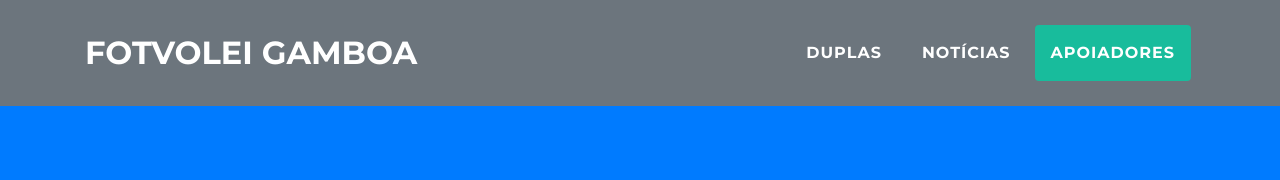
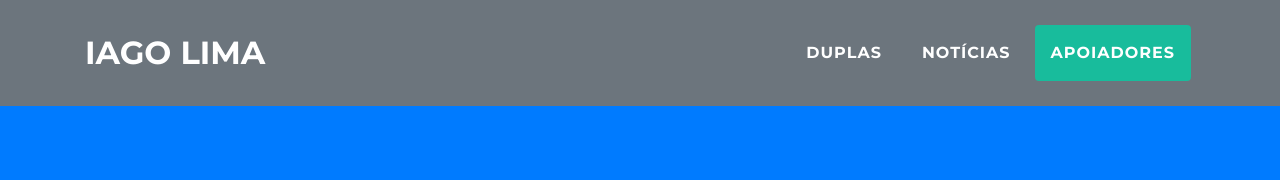
Before and after one commit to iagolima14/iagolima14.github.io, a website with bundled scripts: page index.html in a window 1280 px wide. Shown: the top 180 px of the page. Built offline with nearby package versions, Linux system fonts and the light colour scheme.

Commit message:
Novo Título

```diff
--- a/index.html
+++ b/index.html
@@ -33,7 +33,7 @@
     <!-- Navigation -->
     <nav class="navbar navbar-expand-lg bg-secondary fixed-top text-uppercase" id="mainNav">
       <div class="container">
-        <a class="navbar-brand js-scroll-trigger" href="#page-top">Fotvolei Gamboa</a>
+        <a class="navbar-brand js-scroll-trigger" href="#page-top">Iago Lima</a>
         <button class="navbar-toggler navbar-toggler-right text-uppercase bg-primary text-white rounded" type="button" data-toggle="collapse" data-target="#navbarResponsive" aria-controls="navbarResponsive" aria-expanded="false" aria-label="Toggle navigation">
           Menu
           <i class="fa fa-bars"></i>
```
